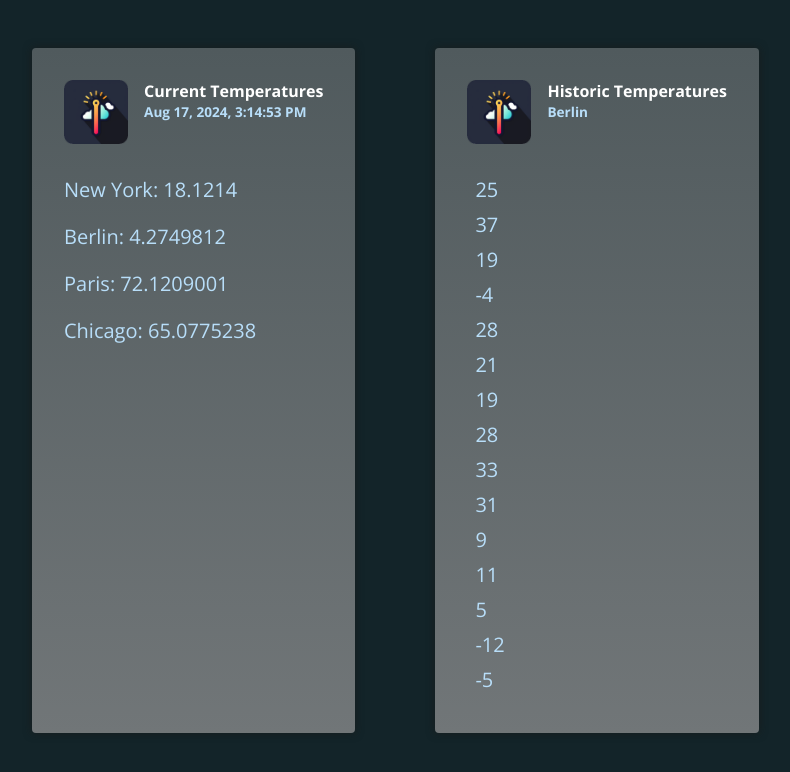
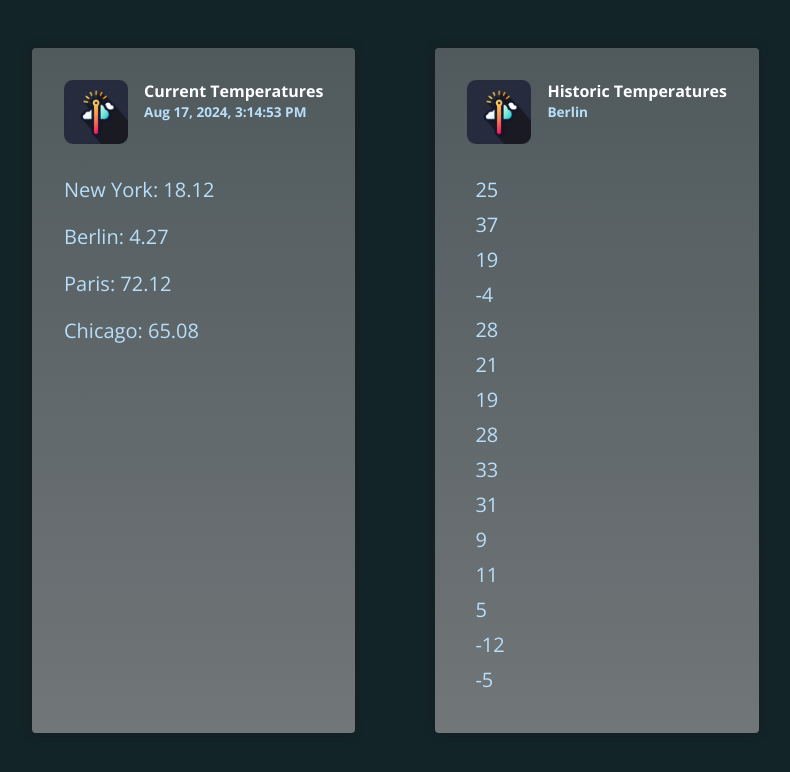
Before and after one commit to khaled-alselwady/temperature-tracker, an Angular app: page / in a window 1280 px wide. Shown: the top 772 px of the page, without its empty margins (168-958 px from the left). Built offline with nearby package versions, Linux system fonts and the light colour scheme.

Commit message:
feat: use built-in Decimal Pipe

```diff
--- a/src/app/app.component.html
+++ b/src/app/app.component.html
@@ -7,10 +7,10 @@
         <p>{{ currentDate | date : "medium" }}</p>
       </div>
     </header>
-    <p>New York: {{ currentTemperatures.newYork }}</p>
-    <p>Berlin: {{ currentTemperatures.berlin }}</p>
-    <p>Paris: {{ currentTemperatures.paris }}</p>
-    <p>Chicago: {{ currentTemperatures.chicago }}</p>
+    <p>New York: {{ currentTemperatures.newYork | number : "1.1-2" }}</p>
+    <p>Berlin: {{ currentTemperatures.berlin | number : "1.1-2" }}</p>
+    <p>Paris: {{ currentTemperatures.paris | number : "1.1-2" }}</p>
+    <p>Chicago: {{ currentTemperatures.chicago | number : "1.1-2" }}</p>
   </article>
 
   <article class="temperatures">
--- a/src/app/app.component.ts
+++ b/src/app/app.component.ts
@@ -1,11 +1,11 @@
-import { DatePipe } from '@angular/common';
+import { DatePipe, DecimalPipe } from '@angular/common';
 import { Component } from '@angular/core';
 
 @Component({
   selector: 'app-root',
   standalone: true,
   templateUrl: './app.component.html',
-  imports: [DatePipe],
+  imports: [DatePipe, DecimalPipe],
 })
 export class AppComponent {
   currentDate = new Date();
```
